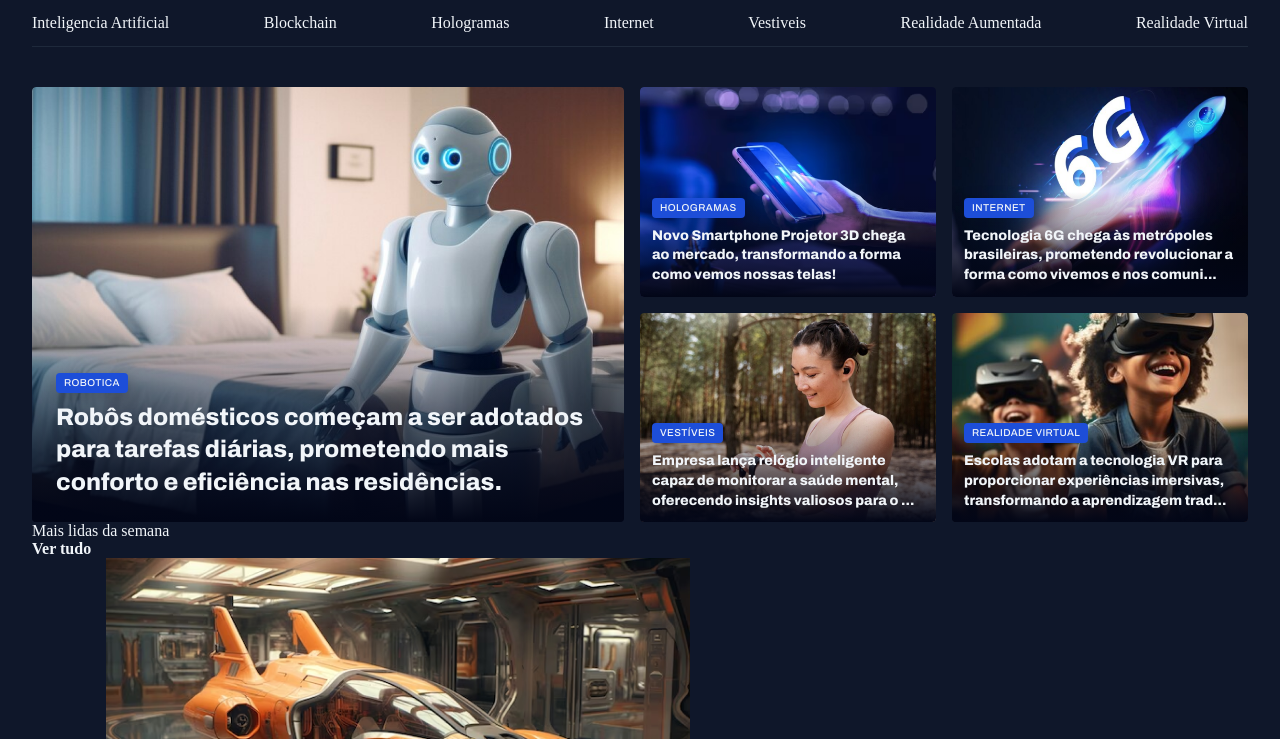
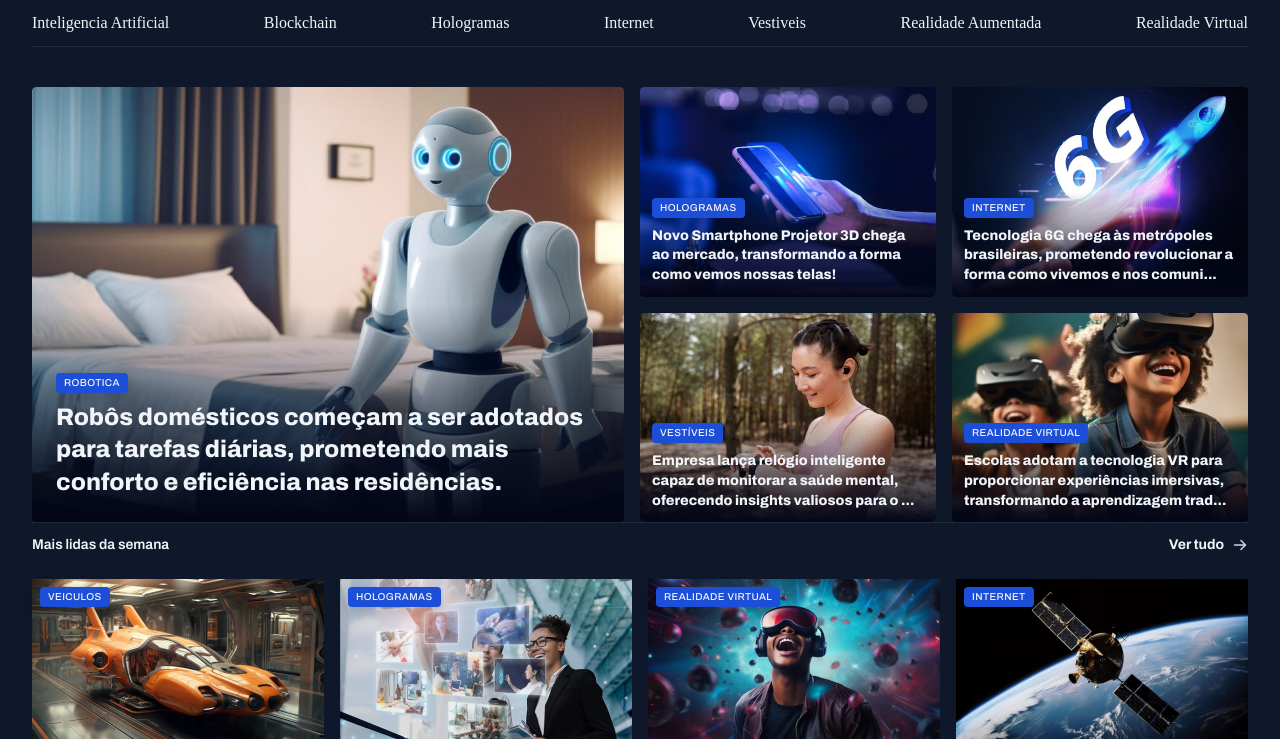
Before and after one commit to Carlosfagomes/portal-de-noticias, a plain HTML site: page index.html in a window 1280 px wide. Shown: the part 61-800 px from the top of the page. Drawn offline with Linux system fonts and the light colour scheme.

Commit message:
Applying styles in weekly section

```diff
--- a/index.html
+++ b/index.html
@@ -90,13 +90,11 @@
             </div>
         </section>
         <section id="weekly">
-            <header>
+            <header class="grid grid-flow-col">
                 <h3>Mais lidas da semana</h3>
                 <a href="#" class="grid grid-flow-col">
                     <strong>Ver tudo</strong>
-                    <span>
-
-                    </span>
+                    <span></span>
                 </a>
 
             </header>
--- a/styles/sections.css
+++ b/styles/sections.css
@@ -1,9 +1,31 @@
+section header {
+    border-top: 1px solid var(--stroke-color);
+    padding-block: 12px 24px;
+    font: var(--text-span);
+
+    a {
+        justify-self: end;
+        align-items: center;
+        gap: 8px;
+
+        span {
+            background-image: url(../assets/ArrowRight.svg);
+            width: 16px;
+            height: 16px;
+        }
+
+        &:hover span {
+            background-image: url(../assets/icons/ArrowRight-hover.svg);
+        }
+    }
+
+}
+
 #featured {
     img {
         height: 100%;
         object-fit: cover;
         border-radius: 4px;
-    }
     }
 
     .card {
@@ -39,3 +61,26 @@
             }
         }
     }
+
+}
+
+#weekly {
+
+    &>div {
+        grid-template-columns: repeat(4, 292px);
+    }
+
+    img {
+        height: 160px;
+    }
+
+    figure {
+        position: relative;
+
+        .content-tag {
+            position: absolute;
+            top: 8px;
+            left: 8px;
+        }
+    }
+}
```
Lines whose indentation alone changed are shown as unchanged.
